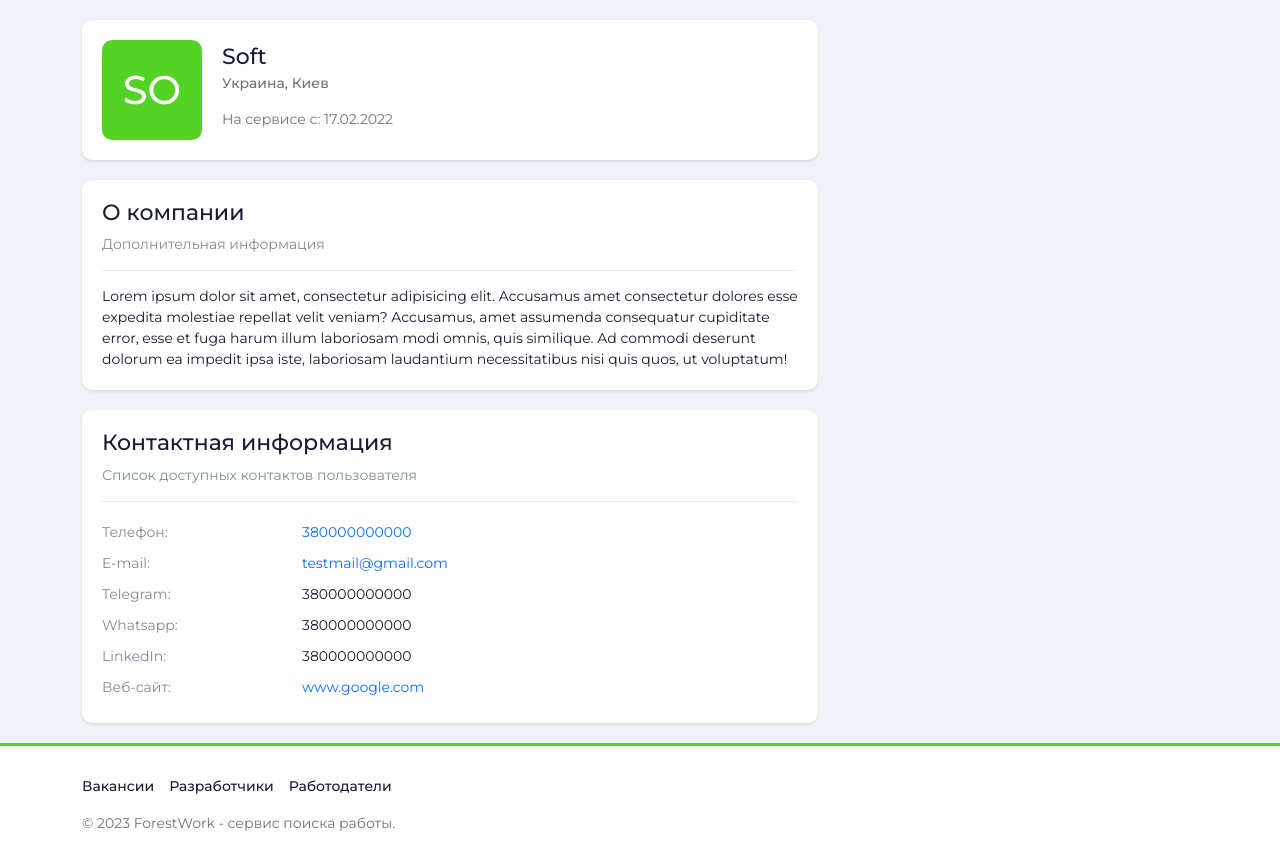
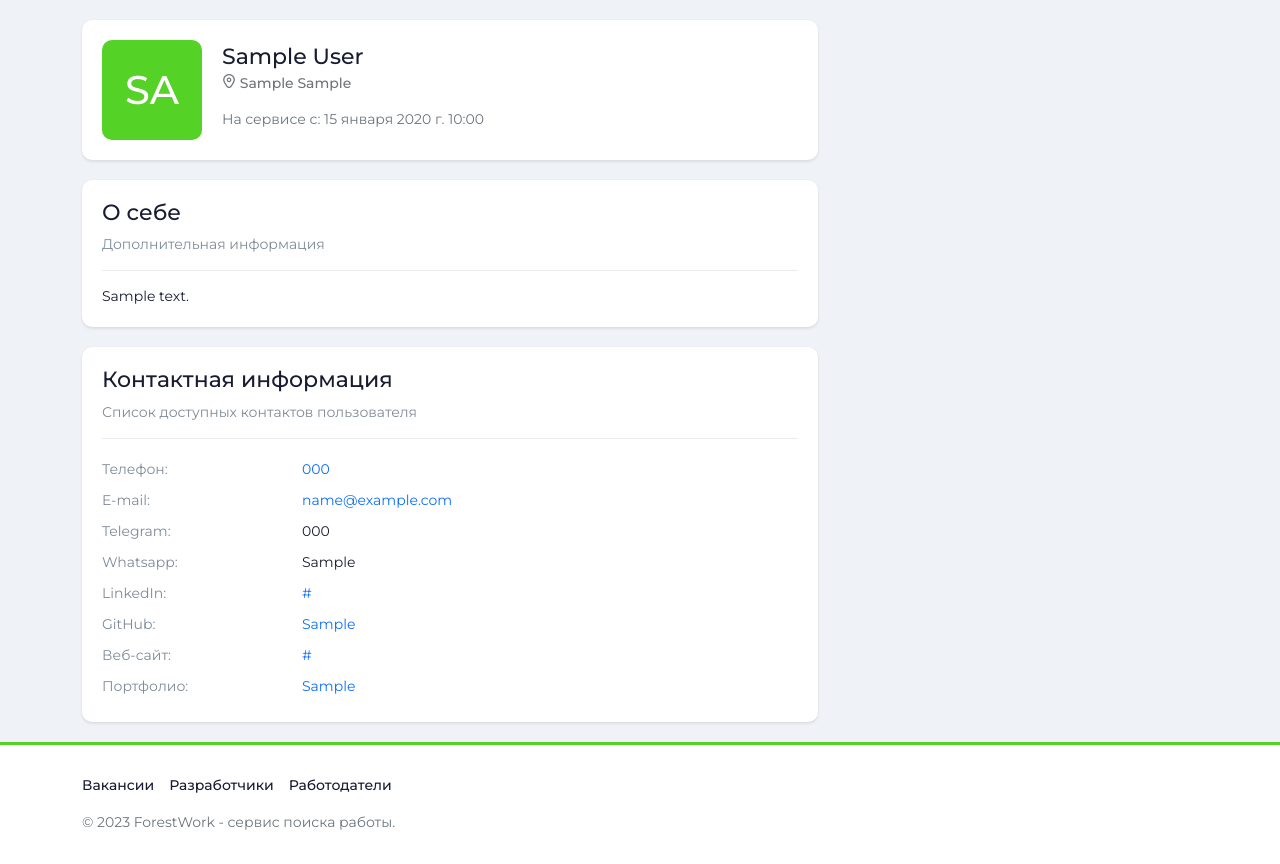
Before and after one commit to ElveeBolt/forestwork, a Django app: page /users/employers/1 in a window 1280 px wide. Shown: the part 141-1005 px from the top of the page. After the commit the page ends 971 px from the top, so only its background shows below. Run offline with Django 4.2, Linux system fonts and the light colour scheme; tables that the repository leaves empty hold one stand-in row (values such as "Sample post"); some libraries are stand-ins or nearby versions.

Commit message:
Added functionality to list of users and refactoring users page

```diff
--- a/forestwork/templates/users/developers.html
+++ b/forestwork/templates/users/developers.html
@@ -8,10 +8,12 @@
     </div>
     <div class="row">
         <div class="col-8">
+            {% for user in users %}
             <div class="card card-user">
-                <h2><a href="{% url 'developer' user_id=1 %}">Имя разработчика</a></h2>
-                <div class="subinfo mb-2"><div>Киев</div></div>
+                <h2><a href="{% url 'developer' user_id=user.id %}">{{ user.name }}</a></h2>
+                <div class="subinfo mb-2">{{ user.country }} {{ user.city }}</div>
             </div>
+            {% endfor %}
         </div>
     </div>
 </div>
--- a/forestwork/templates/users/employer.html
+++ /dev/null
@@ -1,47 +0,0 @@
-{% extends 'base.html' %}
-
-{% block content %}
-<div class="container">
-    <div class="header">
-        <h1>{{ title }}</h1>
-        <div class="subtitle">{{ subtitle }}</div>
-    </div>
-    <div class="row">
-        <div class="col-8">
-            <div class="card">
-                <div class="user-profile">
-                    <div class="avatar">SO</div>
-                    <div class="name">Soft</div>
-                    <div class="location text-muted">Украина, Киев</div>
-                    <div class="date text-muted">На сервисе с: 17.02.2022</div>
-                </div>
-            </div>
-            <div class="card">
-                <div class="card-heading">
-                    <h2>О компании</h2>
-                    <div class="subtitle">Дополнительная информация</div>
-                </div>
-                Lorem ipsum dolor sit amet, consectetur adipisicing elit. Accusamus amet consectetur dolores esse
-                expedita molestiae repellat velit veniam? Accusamus, amet assumenda consequatur cupiditate error, esse
-                et fuga harum illum laboriosam modi omnis, quis similique. Ad commodi deserunt dolorum ea impedit
-                ipsa iste, laboriosam laudantium necessitatibus nisi quis quos, ut voluptatum!
-            </div>
-            <div class="card">
-                <div class="card-heading">
-                    <h2>Контактная информация</h2>
-                    <div class="subtitle">Список доступных контактов пользователя</div>
-                </div>
-                <ul class="list-unstyled list-contacts mb-0">
-                    <li><span class="left">Телефон: </span><span class="right"><a href="tel: 380000000000">380000000000</a></span></li>
-                    <li><span class="left">E-mail: </span><span class="right"><a href="mailto: testmail@gmail.com">testmail@gmail.com</a></span></li>
-                    <li><span class="left">Telegram: </span><span class="right">380000000000</span></li>
-                    <li><span class="left">Whatsapp: </span><span class="right">380000000000</span></li>
-                    <li><span class="left">LinkedIn: </span><span class="right">380000000000</span></li>
-                    <li><span class="left">Веб-сайт: </span><span class="right"><a href="#">www.google.com</a></span>
-                    </li>
-                </ul>
-            </div>
-        </div>
-    </div>
-</div>
-{% endblock content %}
--- /dev/null
+++ b/forestwork/templates/users/user.html
@@ -0,0 +1,70 @@
+{% extends 'base.html' %}
+
+{% block content %}
+<div class="container">
+    <div class="header">
+        <h1>{{ title }}</h1>
+        <div class="subtitle">{{ subtitle }}</div>
+    </div>
+    <div class="row">
+        <div class="col-8">
+            <div class="card">
+                <div class="user-profile">
+                    <div class="avatar">{{ user_info.username|slice:"2" }}</div>
+                    <div class="name">{{ user_info.name }}</div>
+                    <div class="location text-muted">
+                        <i class="fi fi-rr-marker"></i>
+                        {% if not user_info.country and not user_info.city %}
+                            Не указано
+                        {% else %}
+                            {{ user_info.country }} {{ user_info.city }}
+                        {% endif %}
+                    </div>
+                    <div class="date text-muted">На сервисе с: {{ user_info.date_joined }}</div>
+                </div>
+            </div>
+            {% if user_info.about %}
+            <div class="card">
+                <div class="card-heading">
+                    <h2>О себе</h2>
+                    <div class="subtitle">Дополнительная информация</div>
+                </div>
+                {{ user_info.about }}
+            </div>
+            {% endif %}
+            <div class="card">
+                <div class="card-heading">
+                    <h2>Контактная информация</h2>
+                    <div class="subtitle">Список доступных контактов пользователя</div>
+                </div>
+                <ul class="list-unstyled list-contacts mb-0">
+                    {% if user_info.phone %}
+                    <li><span class="left">Телефон:</span><span class="right"><a href="tel:{{ user_info.phone }}">{{ user_info.phone }}</a></span></li>
+                    {% endif %}
+                    {% if user_info.email %}
+                    <li><span class="left">E-mail:</span><span class="right"><a href="mailto:{{ user_info.email }}">{{ user_info.email }}</a></span></li>
+                    {% endif %}
+                    {% if user_info.telegram %}
+                    <li><span class="left">Telegram:</span><span class="right">{{ user_info.telegram }}</span></li>
+                    {% endif %}
+                    {% if user_info.whatsapp %}
+                    <li><span class="left">Whatsapp:</span><span class="right">{{ user_info.whatsapp }}</span></li>
+                    {% endif %}
+                    {% if user_info.linkedin %}
+                    <li><span class="left">LinkedIn:</span><span class="right"><a href="{{ user_info.linkedin }}">{{ user_info.linkedin }}</a></span></li>
+                    {% endif %}
+                    {% if user_info.github %}
+                    <li><span class="left">GitHub:</span><span class="right"><a href="{{ user_info.github }}">{{ user_info.github }}</a></span></li>
+                    {% endif %}
+                    {% if user_info.website %}
+                    <li><span class="left">Веб-сайт:</span><span class="right"><a href="{{ user_info.website }}">{{ user_info.website }}</a></span></li>
+                    {% endif %}
+                    {% if user_info.portfolio %}
+                    <li><span class="left">Портфолио:</span><span class="right"><a href="{{ user_info.portfolio }}">{{ user_info.portfolio }}</a></span></li>
+                    {% endif %}
+                </ul>
+            </div>
+        </div>
+    </div>
+</div>
+{% endblock content %}
--- a/forestwork/users/views.py
+++ b/forestwork/users/views.py
@@ -3,6 +3,7 @@ from django.contrib.auth import logout, update_session_auth_hash
 from django.contrib.auth.models import auth
 from .forms import LoginForm, RegisterForm, UserContactForm, UserAboutForm, UserPasswordForm
 from jobs.models import Job
+from .models import User
 
 
 # Create your views here.
@@ -17,48 +18,42 @@ def index(request):
 
 
 def employers(request):
-    # TODO: add functionality employers list page.
-
     context = {
         'title': 'Работодатели',
-        'subtitle': 'Список работодателей и компаний'
+        'subtitle': 'Список работодателей и компаний',
+        'users': User.objects.filter(type=1).all().values()
     }
     return render(request, 'users/employers.html', context=context)
 
 
 def employer(request, user_id):
-    # TODO: add functionality employer details page.
-
     context = {
         'title': 'Информация о пользователе',
-        'subtitle': 'Дополнительная информация о работодателе или компании'
+        'subtitle': 'Дополнительная информация о работодателе или компании',
+        'user_info': User.objects.get(id=user_id)
     }
-    return render(request, 'users/employer.html', context=context)
+    return render(request, 'users/user.html', context=context)
 
 
 def developers(request):
-    # TODO: add functionality developers list page.
-
     context = {
         'title': 'Разработчики',
-        'subtitle': 'Список разработчиков'
+        'subtitle': 'Список разработчиков',
+        'users': User.objects.filter(type=0).all().values()
     }
     return render(request, 'users/developers.html', context=context)
 
 
 def developer(request, user_id):
-    # TODO: add functionality developer details page.
-
     context = {
         'title': 'Информация о пользователе',
-        'subtitle': 'Дополнительная информация о разработчике'
+        'subtitle': 'Дополнительная информация о разработчике',
+        'user_info': User.objects.get(id=user_id)
     }
-    return render(request, 'users/developer.html', context=context)
+    return render(request, 'users/user.html', context=context)
 
 
 def profile(request):
-    # TODO: add functionality profile page.
-
     context = {
         'title': 'Профиль',
         'subtitle': 'Страница профиля'
```
Also changed, not shown: forestwork/templates/users/developer.html (deleted, +0 -48 lines), forestwork/templates/users/employers.html (+5 -6 lines).
